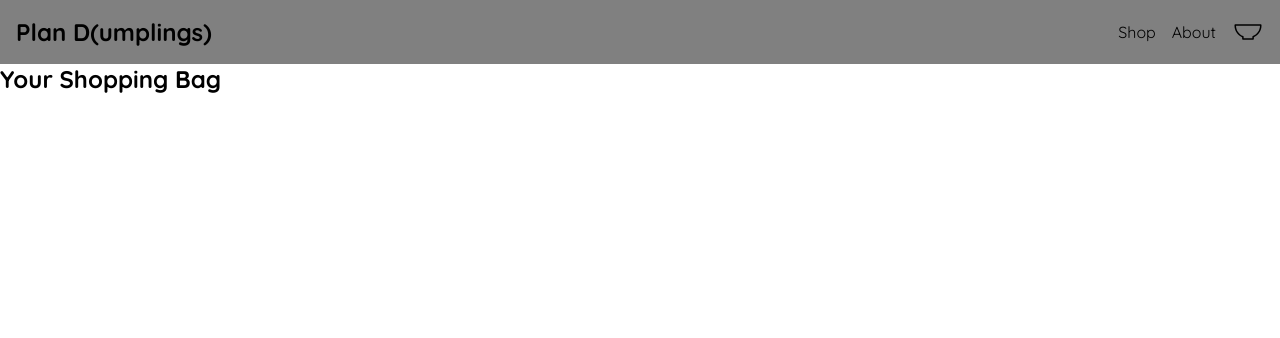
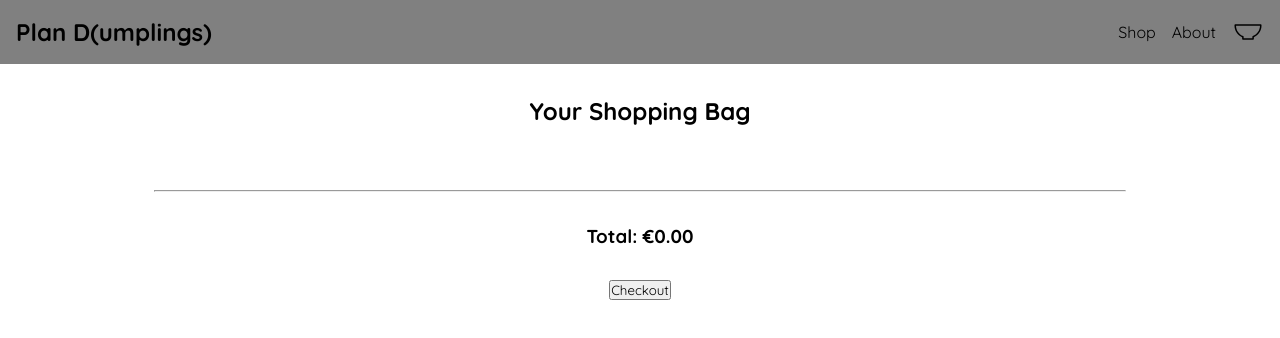
Before and after one commit to Abstractmachina/odin_14_shoppingcart, a React (Create React App) app: page /shoppingcart in a window 1280 px wide. Shown: the top 338 px of the page. Built offline with nearby package versions, Linux system fonts and the light colour scheme.

Commit message:
shopping cart basic layout done

```diff
--- a/src/components/ShoppingCart.tsx
+++ b/src/components/ShoppingCart.tsx
@@ -16,8 +16,19 @@ const ShoppingCart: FC<ShoppingCartProps> = ({order, updateOrder}): ReactElement
         let idx = o.items.findIndex(it => it.Name === unskewerString(e.target.id));
         o.items[idx].Quantity = e.target.value;
         updateOrder(o);
+    }
 
-        console.log(order);
+    function calcTotal():number{
+        let sum:number = 0;
+        order.items.forEach(it => {
+            sum += it.UnitPrice * it.Quantity;
+        })
+
+        return sum;
+    }
+
+    function checkout() {
+
     }
 
     return (
@@ -31,12 +42,16 @@ const ShoppingCart: FC<ShoppingCartProps> = ({order, updateOrder}): ReactElement
                     <img src={require(`../assets/${it.Image}`)} alt={"Picture of"+it.Name}/>
                 </div>
                 <div className="text-wrapper">
-                    <div>{it.product.name} {it.UnitPrice}</div>
+                    <div>{it.Name} {it.UnitPrice}</div>
                     <input type="number" id={skewerString(it.Name)} defaultValue={it.Quantity} onChange={updateQuantity}/>
                 </div>
             </li>);
         })}
         </ol>
+        <hr/>
+        <h3>Total:  {'\u20AC'+ calcTotal().toFixed(2)}</h3>
+        <button id="btn-checkout" onClick={checkout}>Checkout</button>
+
     </div>);
 }
 
--- a/src/styles/ShoppingCart.scss
+++ b/src/styles/ShoppingCart.scss
@@ -1,4 +1,9 @@
 .cart{
+    padding: 2em;
+    display: flex;
+    flex-direction: column;
+    align-items: center;
+    gap: 2em;
     ol {
         list-style-type: decimal;
         list-style-position: inside;
@@ -19,4 +24,8 @@
         display: flex;
         flex-direction: column;
     }
+
+    hr{
+        width:80%
+    }
 }
--- a/src/types/Product.ts
+++ b/src/types/Product.ts
@@ -8,8 +8,8 @@ export type Product = {
 
 
 export class Item {
-    product: Product;
-    quantity: number;
+    private product: Product;
+    private quantity: number;
     constructor(product:Product, quantity:number) {
         this.product = product;
         this.quantity = quantity;
```
